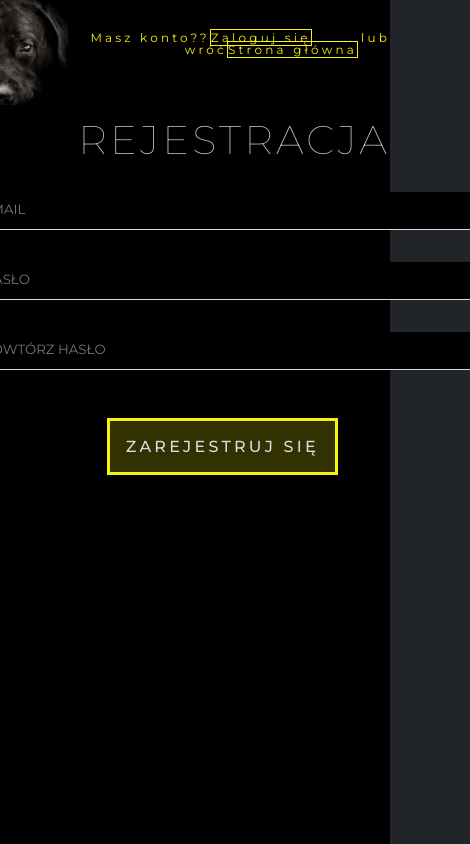
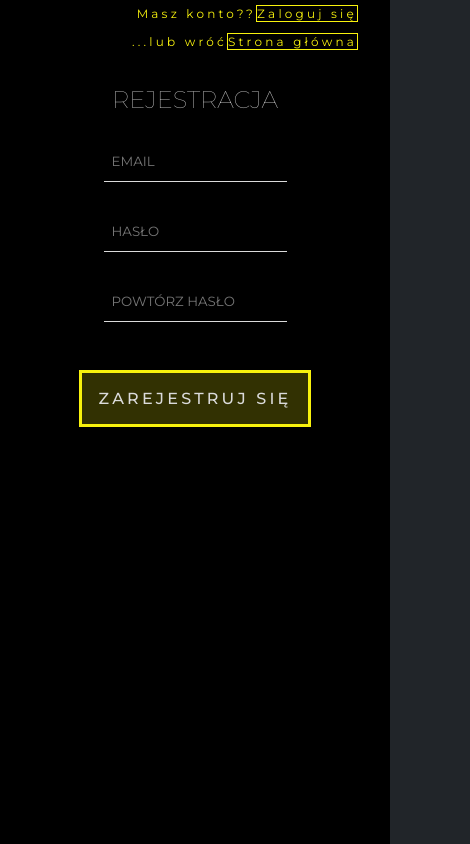
Before and after one commit to SylwiaMacieja/Cztery-Lapy, a React (Vite) app: page /registration in a window 390 px wide. Shown: the whole page, 470 px wide, since content can reach past the window. Built offline with nearby package versions, Linux system fonts and the light colour scheme; a web font is replaced by a local one.

Commit message:
registration page apperance changes

```diff
--- a/src/Pages/Registration/Registration.jsx
+++ b/src/Pages/Registration/Registration.jsx
@@ -58,14 +58,14 @@ export function Registration () {
     }
     return (
         <div className='Registration'>
-            <div className='Registration__img'>
-            </div>
             <div>
                 <div className='Registration__login'>Masz konto??
                     <NavLink className='Login__registration__btn' to='/login'>Zaloguj się</NavLink>
-                    ...lub wróć
+                </div>
+                <div className='Registration__login'>...lub wróć
                     <NavLink className='Login__registration__btn' to='/'>Strona główna</NavLink>
                 </div>
+            </div>
 
 
                 <h1 className='Registration__title'> Rejestracja </h1>
@@ -100,9 +100,6 @@ export function Registration () {
                         Zarejestruj się</button>
                     {errorReg && (<div className='Registration__error'>{errorReg}</div> )}
                 </form>
-
-            </div>
-
         </div>
-    )
+)
 }
--- a/src/Pages/Registration/Registration.scss
+++ b/src/Pages/Registration/Registration.scss
@@ -1,24 +1,24 @@
 .Registration {
   height: 100vh;
-  display: grid;
-  grid-template-columns: 1fr 1fr;
-  justify-content: flex-end;
-  background-color: black;
+  background: url("./src/assets/CatBackground.png");
+  background-repeat: no-repeat;
+  background-size: cover;
 
-  &__img {
-    background: url("./assets/LoginDog.jpeg");
-    background-repeat: no-repeat;
-    background-size: contain;
+  @media (max-width: 768px){
+    background: black;
   }
+
+  //&__img {
+  //  background: url("./assets/LoginDog.jpeg");
+  //  background-repeat: no-repeat;
+  //  background-size: contain;
+  //}
 
   &__form {
     display: flex;
     flex-direction: column;
-    justify-content: flex-start;
     align-items: center;
-    width: 18rem;
-
-
+    background-color: rgba(0, 0, 0, 0);
   }
 
   &__title {
@@ -31,17 +31,27 @@
     letter-spacing: 0.2rem;
     padding-bottom: 1rem;
     margin-top: 2rem;
+    text-align: center;
+
+    @media (max-width: 768px) {
+      text-transform: uppercase;
+      font-size: 1.5rem;
+      font-weight: 100;
+      color: $mainColorMiddle;
+      width: 100%;
+      font-family: $headingFont;
+      letter-spacing: normal;
+    }
 
   }
 
   &__input {
     appearance: none;
-    width: 30rem;
     border: none;
     border-bottom: .1rem solid $mainColorLight;
     padding: 0.5rem;
     margin: 1rem;
-    background-color: black;
+    background-color: rgba(0, 0, 0, 0);
     color: $mainColorLight;
     font-family: $paragraphFont;
   &:focus{
@@ -87,7 +97,7 @@
     font-family: $headingFont;
     font-size: 0.75rem;
     letter-spacing: 0.2rem;
-    padding: 2rem 0;
+    padding: 0.5rem 0;
     font-weight: 400;
     color: $contrastColor;
     text-align: right;
```
